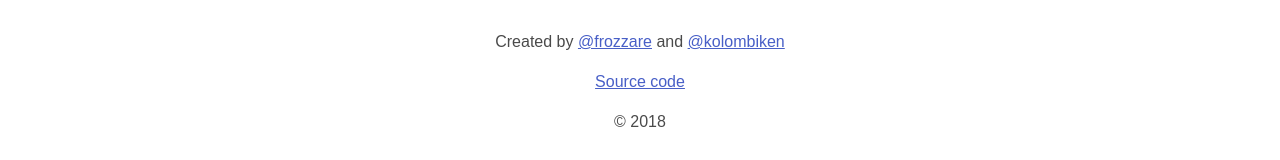
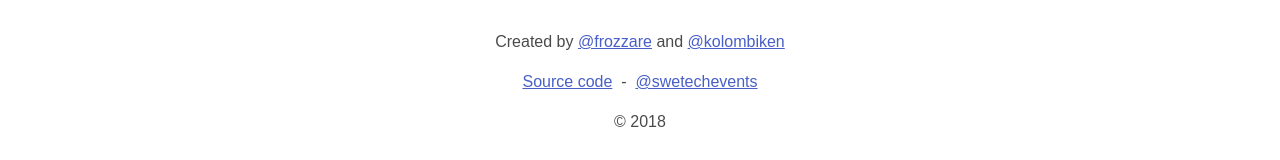
Before and after one commit to swedishtechevents/swedishtechevents.github.io, a React (Create React App) app: page / in a window 1280 px wide. Shown: the part 415-575 px from the top of the page. Built offline with nearby package versions, Linux system fonts and the light colour scheme; no server answers.

Commit message:
Add info about twitter and null checks

```diff
--- a/src/components/events/index.js
+++ b/src/components/events/index.js
@@ -121,14 +121,14 @@ export default class Events extends React.Component {
     let listEvents = events;
 
     // Filter by month if any.
-    if (month) {
+    if (month && !isNaN(month)) {
       listEvents = listEvents.filter(event => {
         return parseInt(month, 10) === new Date(event.date).getMonth() + 1;
       });
     }
 
     // Filter by city if any.
-    if (city && city.length) {
+    if (city && city.length && city.toLowerCase() !== 'null') {
       listEvents = listEvents.filter(e => {
         return e.city.toLowerCase() === city.toLowerCase();
       });
--- a/src/components/footer/index.js
+++ b/src/components/footer/index.js
@@ -30,6 +30,16 @@ export default ({ children }) => (
           >
             Source code
           </a>
+          &nbsp;
+          -
+          &nbsp;
+          <a
+            href="https://twitter.com/swetechevents"
+            rel="noopener noreferrer"
+            target="_blank"
+          >
+            @swetechevents
+          </a>
         </p>
         <p>© {new Date().getFullYear()}</p>
       </div>
```
